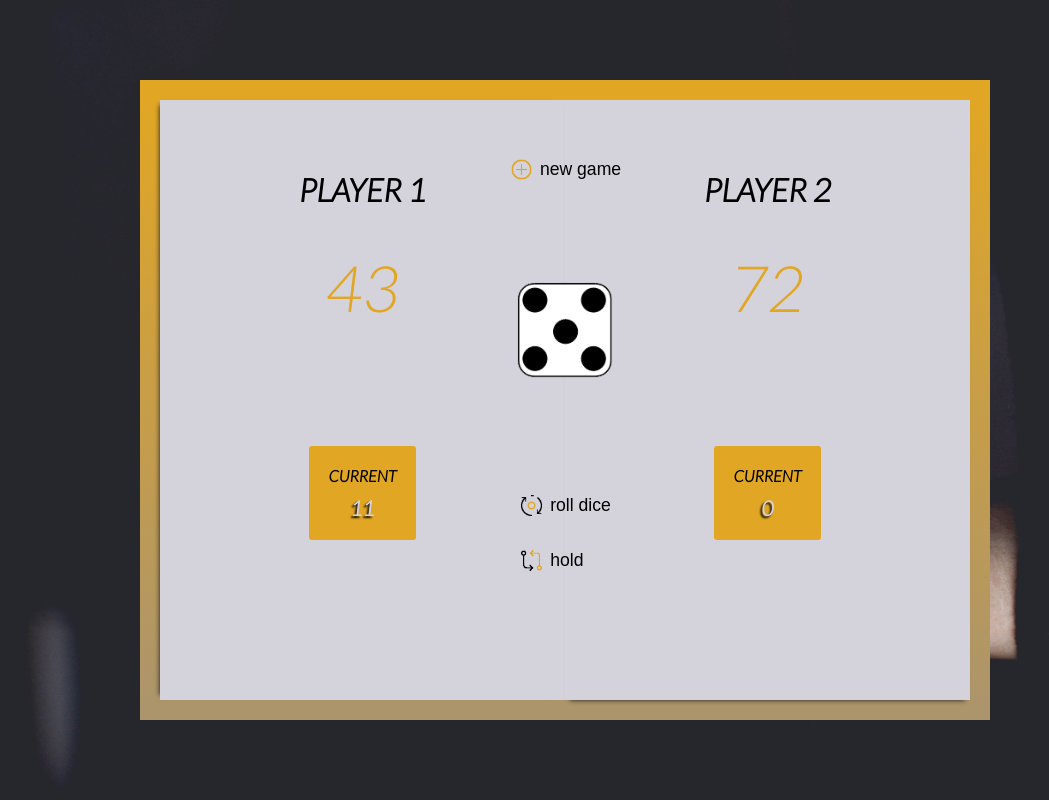
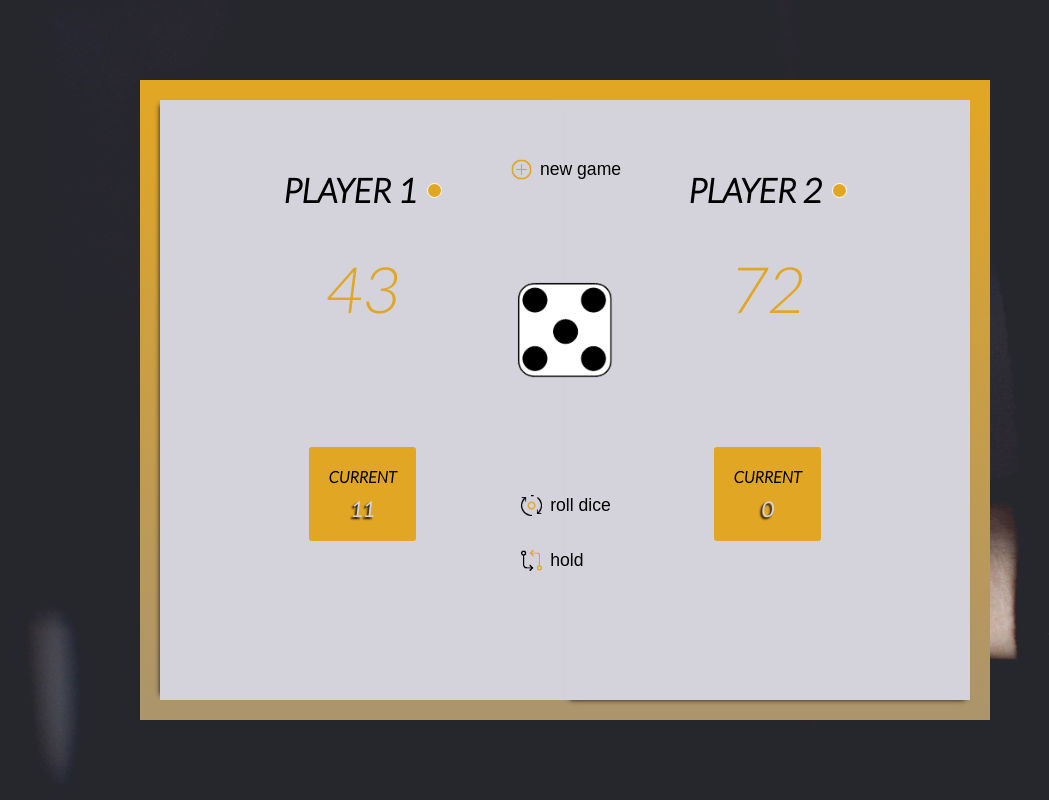
Before and after one commit to Mart95Dev/diceGame, a plain HTML site: page index.html in a window 1280 px wide. Shown: the whole page, without its empty margins (75-1124 px from the left). Drawn offline with Linux system fonts and the light colour scheme.

Commit message:
modification du css et html pour ajouter le point sur le joueur actif

```diff
--- a/css/style.css
+++ b/css/style.css
@@ -47,8 +47,23 @@ body{
     width: 100%;
 }
 
+.title-player{
+    display: flex;
+    align-items: center;
+   justify-content: center;
+}
+
 .player-active{
     background-color: var(--color3);
+}
+
+.circle{
+    margin-left: 10px;
+    width: 15px;
+    height: 15px;
+    border: 1px solid white;
+    border-radius: 50%;
+    background-color:var(--color4);
 }
 
 .player-disable{
@@ -104,13 +119,14 @@ body{
 }
 
 /* mise en page du texte du jeu */
-h1,
+
 .global,
 .number-round{
     text-align: center;
 }
 
-h1{
+h2{
+    font-size: 2.1rem;
     margin-top: 20px;
     margin-bottom: 20px;
 }
--- a/index.html
+++ b/index.html
@@ -12,7 +12,10 @@
         <div class="container-game">
                 <div class="container-player-1 left bottom">
                     <div class="container-text">
-                        <h1>player 1</h1>
+                        <div class="title-player">
+                            <h2>player 1</h2>
+                            <p class="circle"></p>
+                        </div>
                         <p class="global">43</p>
                         <div class="round">
                             <p class="current">current</p>
@@ -20,9 +23,12 @@
                         </div>
                     </div>
                 </div>
-                <div class="container-player-2 bottom right">
+                <div class="container-player-2 bottom right color-player-disable">
                     <div class="container-text">
-                        <h1>player 2</h1>
+                        <div class="title-player">
+                            <h2>player 2</h2>
+                            <p class="circle"></p>
+                        </div>
                         <p class="global">72</p>
                         <div class="round">
                             <p class="current">current</p>
```
